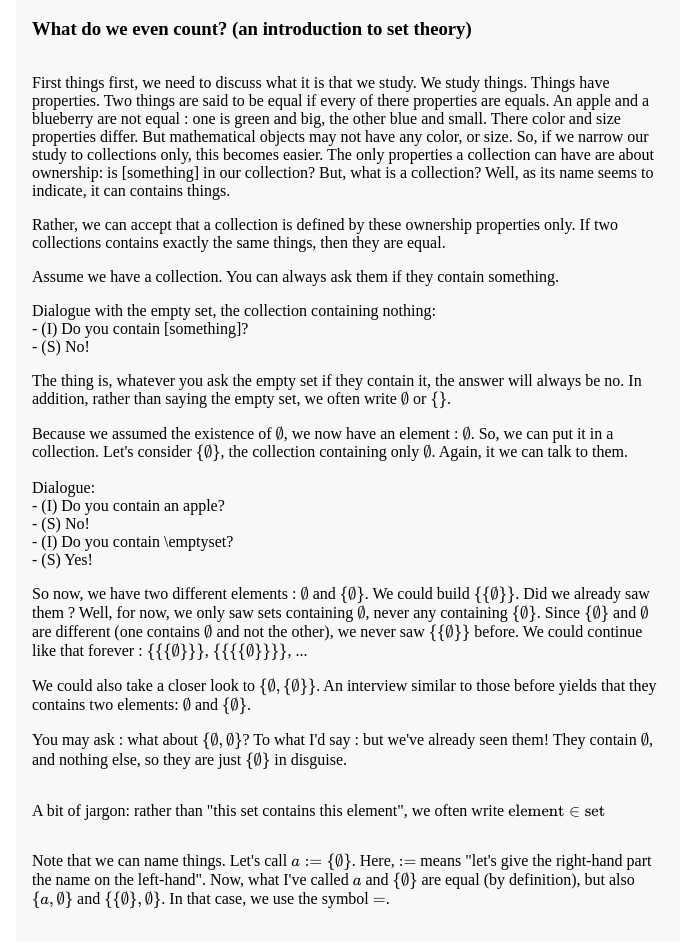
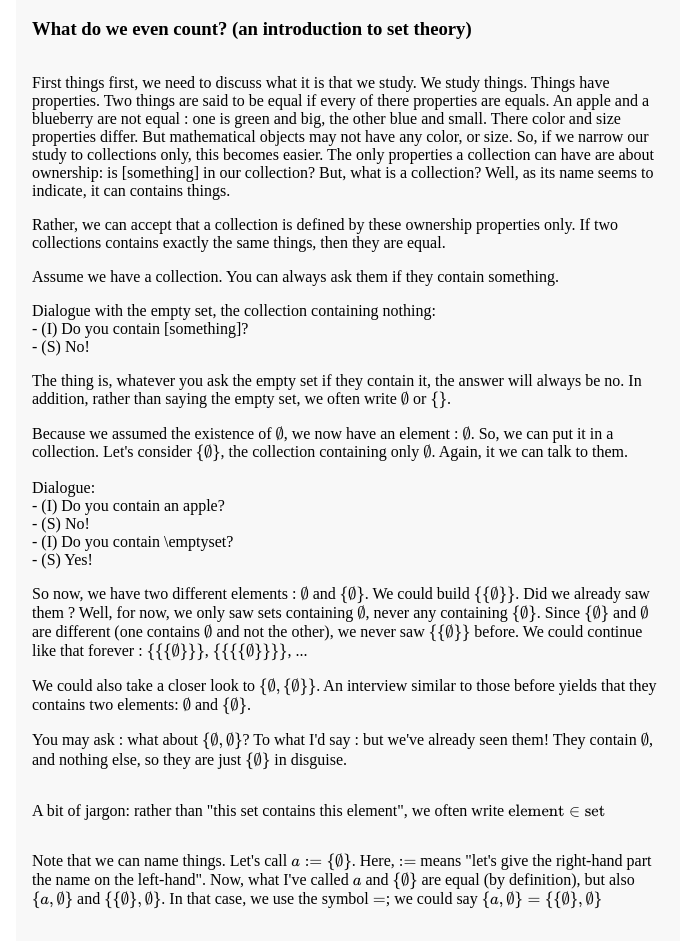
Before and after one commit to GLenPL/some2, a plain HTML site: page index.html in a window 1280 px wide. Shown: the part 92-1040 px from the top of the page, without its empty margins (292-986 px from the left). Drawn offline with nearby package versions, Linux system fonts and the light colour scheme.

Commit message:
Smol edit

```diff
--- a/index.html
+++ b/index.html
@@ -65,7 +65,7 @@
 		</div>
 		<div class="note">
 			<p>
-				Note that we can name things. Let's call \( a := \{ \emptyset \} \). Here, \( := \) means "let's give the right-hand part the name on the left-hand". Now, what I've called \( a \) and \( \{ \emptyset \} \) are equal (by definition), but also \( \{ a, \emptyset \} \) and \( \{ \{ \emptyset \}, \emptyset \} \). In that case, we use the symbol \( = \).
+				Note that we can name things. Let's call \( a := \{ \emptyset \} \). Here, \( := \) means "let's give the right-hand part the name on the left-hand". Now, what I've called \( a \) and \( \{ \emptyset \} \) are equal (by definition), but also \( \{ a, \emptyset \} \) and \( \{ \{ \emptyset \}, \emptyset \} \). In that case, we use the symbol \( = \); we could say \( \{ a, \emptyset \} = \{ \{ \emptyset \}, \emptyset \} \)
 			</p>
 		</div>
 		</section>
```
